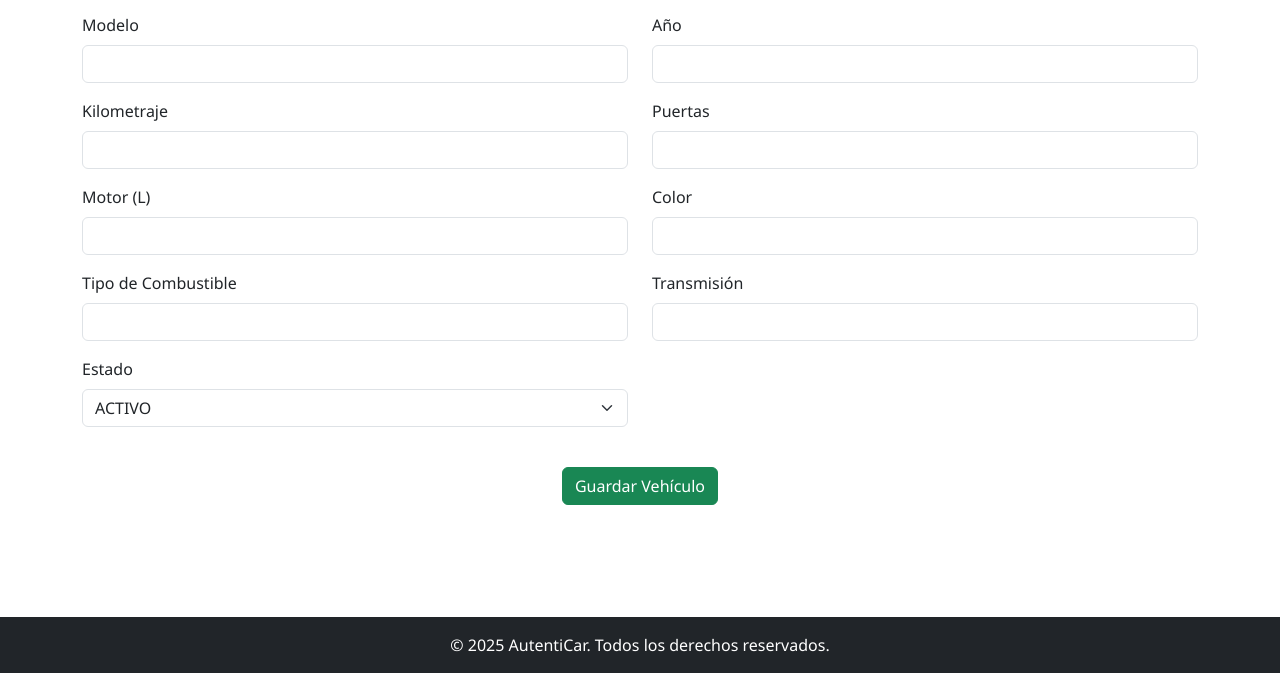
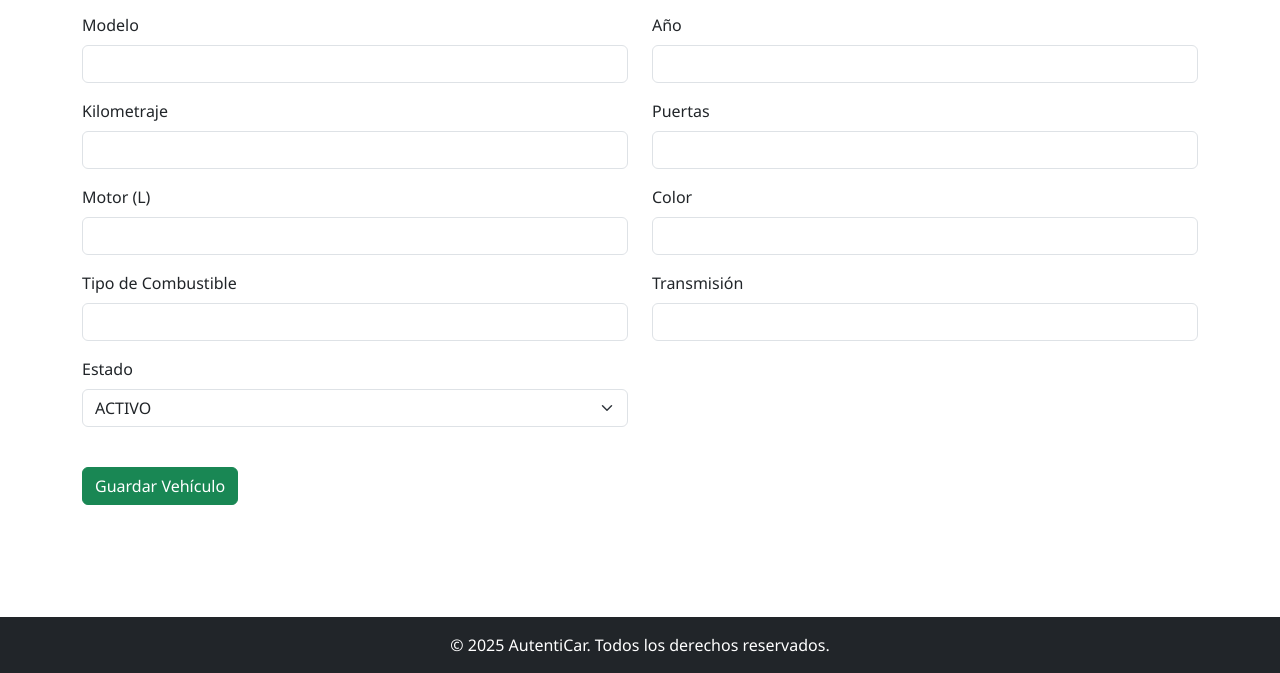
Before and after one commit to patofgarcia1/AutentiCar-frontend, a plain HTML site: page addVehiculo.html in a window 1280 px wide. Shown: the part 255-928 px from the top of the page. Drawn offline with nearby package versions, Linux system fonts and the light colour scheme.

Commit message:
ajuste botones

```diff
--- a/addVehiculo.html
+++ b/addVehiculo.html
@@ -73,7 +73,7 @@
           </select>
         </div>
       </div>
-      <div class="text-center mt-4">
+      <div class="tet-centexr mt-4">
         <button type="submit" class="btn btn-success">Guardar Vehículo</button>
         </div>
 
```
Also changed, not shown: register.html (+3 -1 lines).
